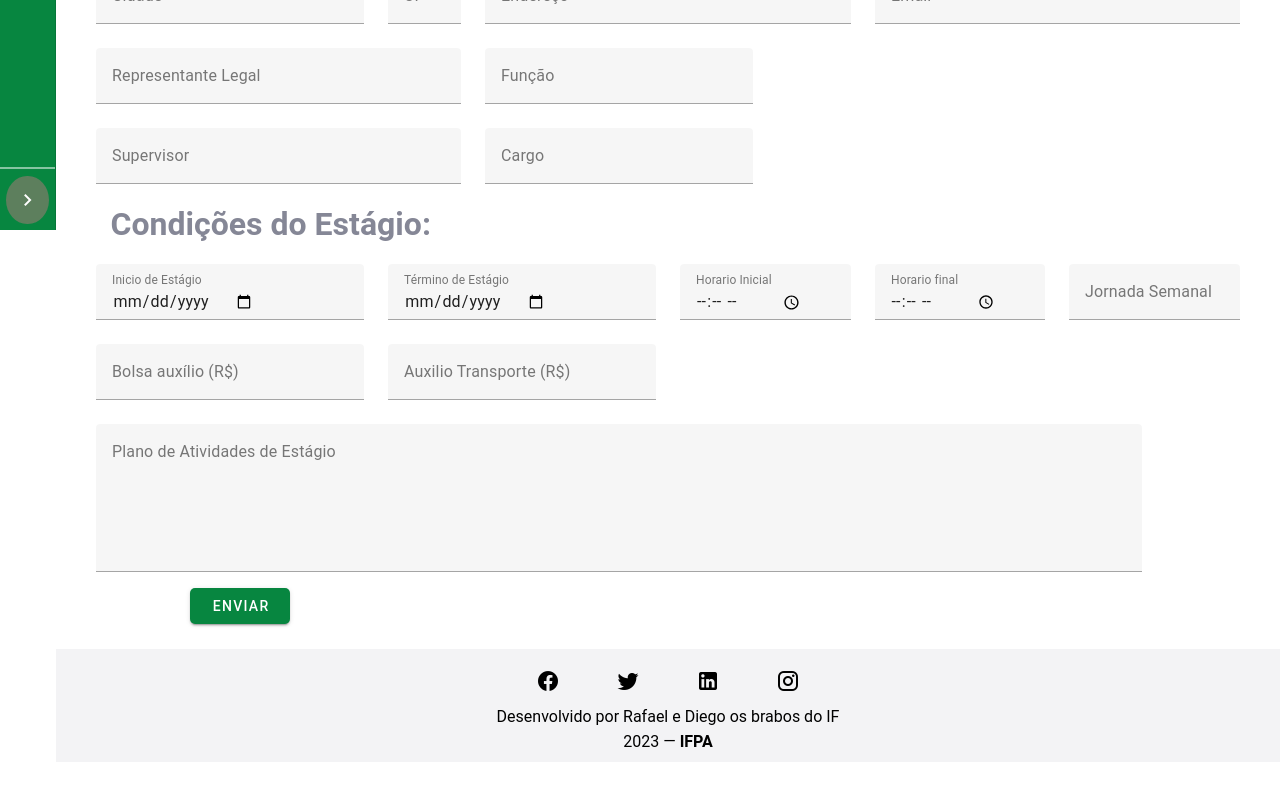
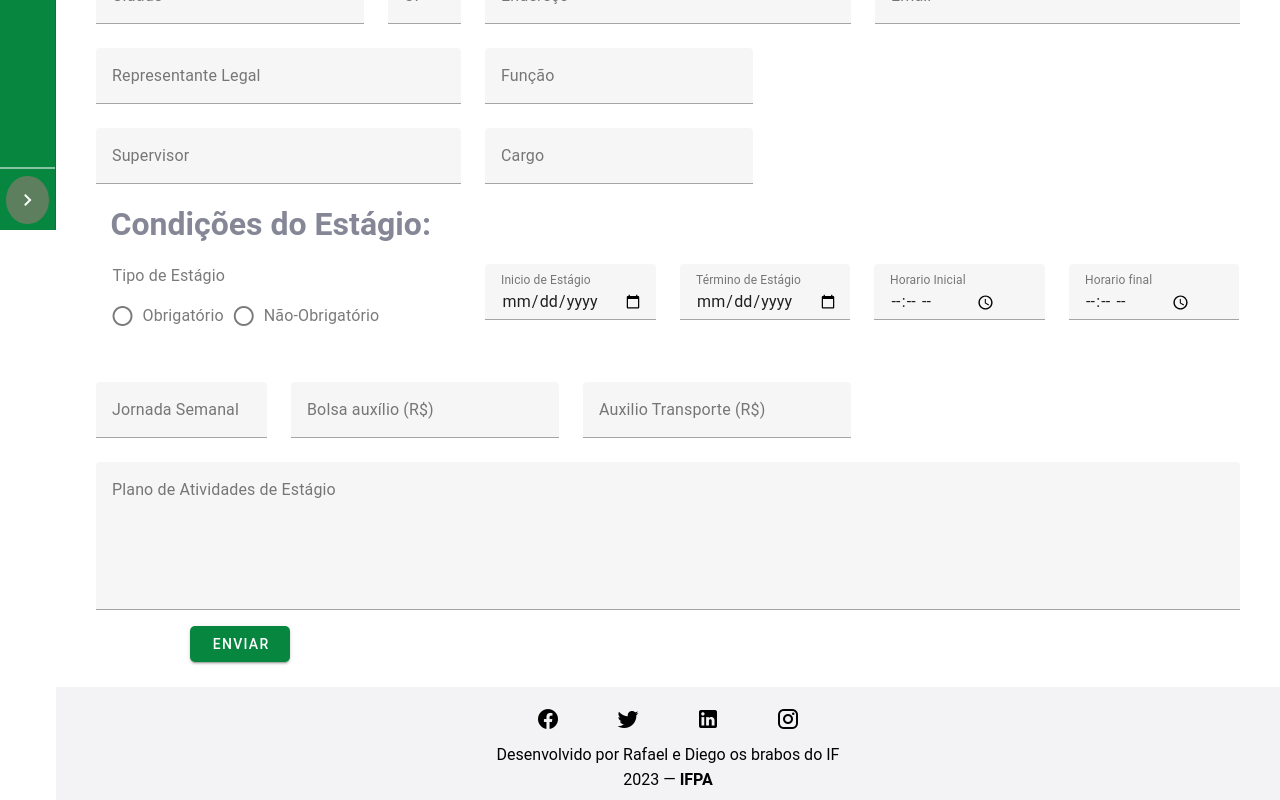
Before and after one commit to diegosantss/Front_estagio_legal, a Vue app: page /estagio/naoobrigatorio in a window 1280 px wide. Shown: the part 570-1370 px from the top of the page. Before the commit the page ends 1332 px from the top, so only its background shows below. Built offline with nearby package versions, Linux system fonts and the light colour scheme.

Commit message:
feat: Continuando formulário TCE + adicionando Router Mobile

```diff
--- a/src/components/mobile/bottombar-nav.vue
+++ b/src/components/mobile/bottombar-nav.vue
@@ -28,7 +28,7 @@
       <v-btn>
         <v-icon>mdi-update</v-icon>
 
-        <span class="span-button">Acompanhar Processos</span>
+        <router-link to="/acompanhar/processos" class="span-button">Acompanhar processos</router-link>
       </v-btn>
 
     </v-bottom-navigation>
--- a/src/views/estagio-nao-obrigatorio/estagio-nao-obrigatorio.vue
+++ b/src/views/estagio-nao-obrigatorio/estagio-nao-obrigatorio.vue
@@ -234,7 +234,18 @@
                   <v-row>
                     <v-col
                       cols="12"
-                      md="3"
+                      md="4"
+                    >
+                      <v-radio-group inline
+                      label="Tipo de Estágio"
+                      >
+                      <v-radio label="Obrigatório" value="1"></v-radio>
+                      <v-radio label="Não-Obrigatório" value="2"></v-radio>
+                    </v-radio-group>
+                    </v-col>
+                    <v-col
+                      cols="12"
+                      md="2"
                     >
                       <v-text-field
                         type="date"
@@ -247,7 +258,7 @@
 
                     <v-col
                       cols="12"
-                      md="3"
+                      md="2"
                     >
                       <v-text-field
                         type="date"
@@ -318,7 +329,7 @@
                     </v-col>
                     <v-col
                       cols="12"
-                      md="11"
+                      md="12"
                     >
                       <v-textarea
                         :counter="10"
```
